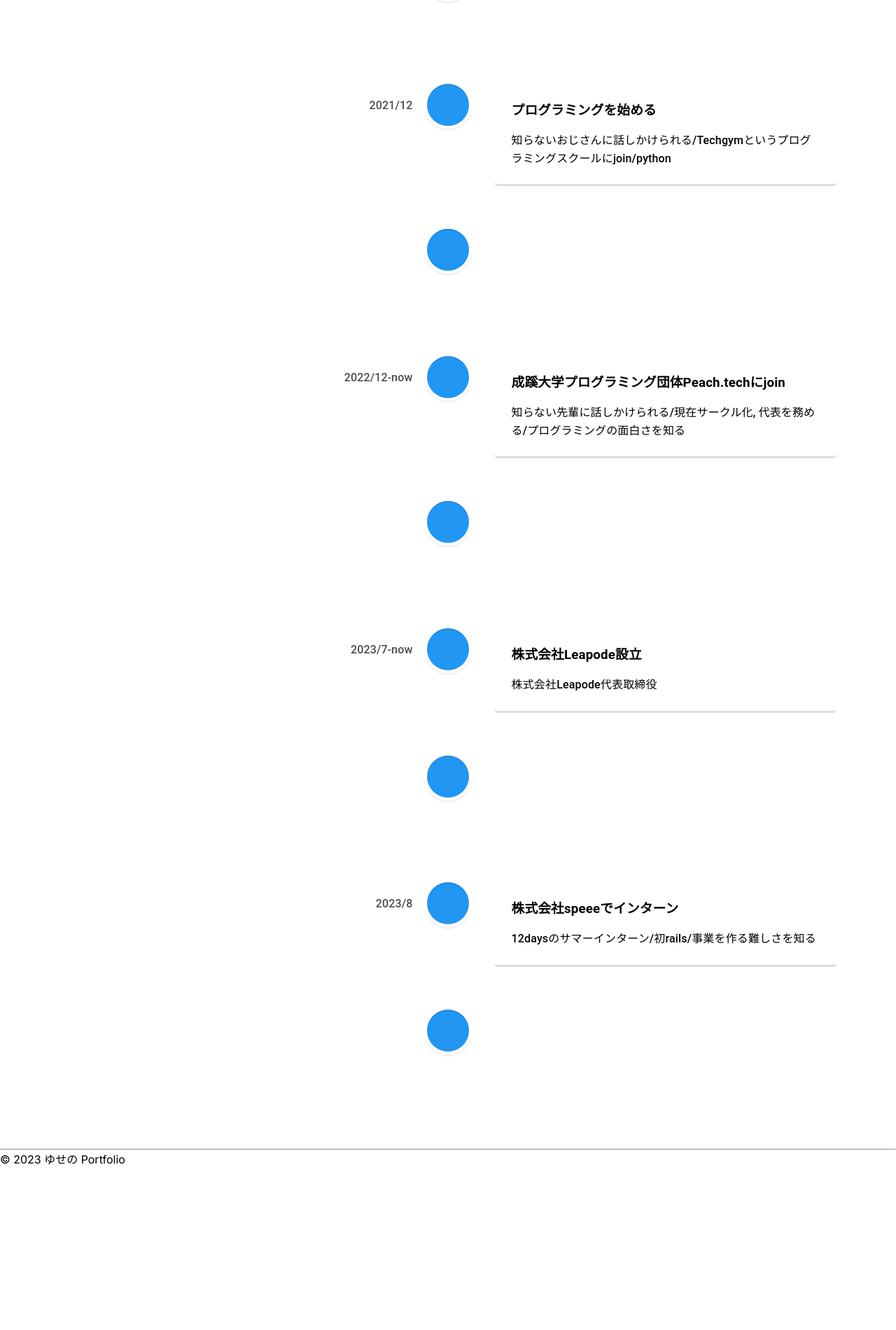
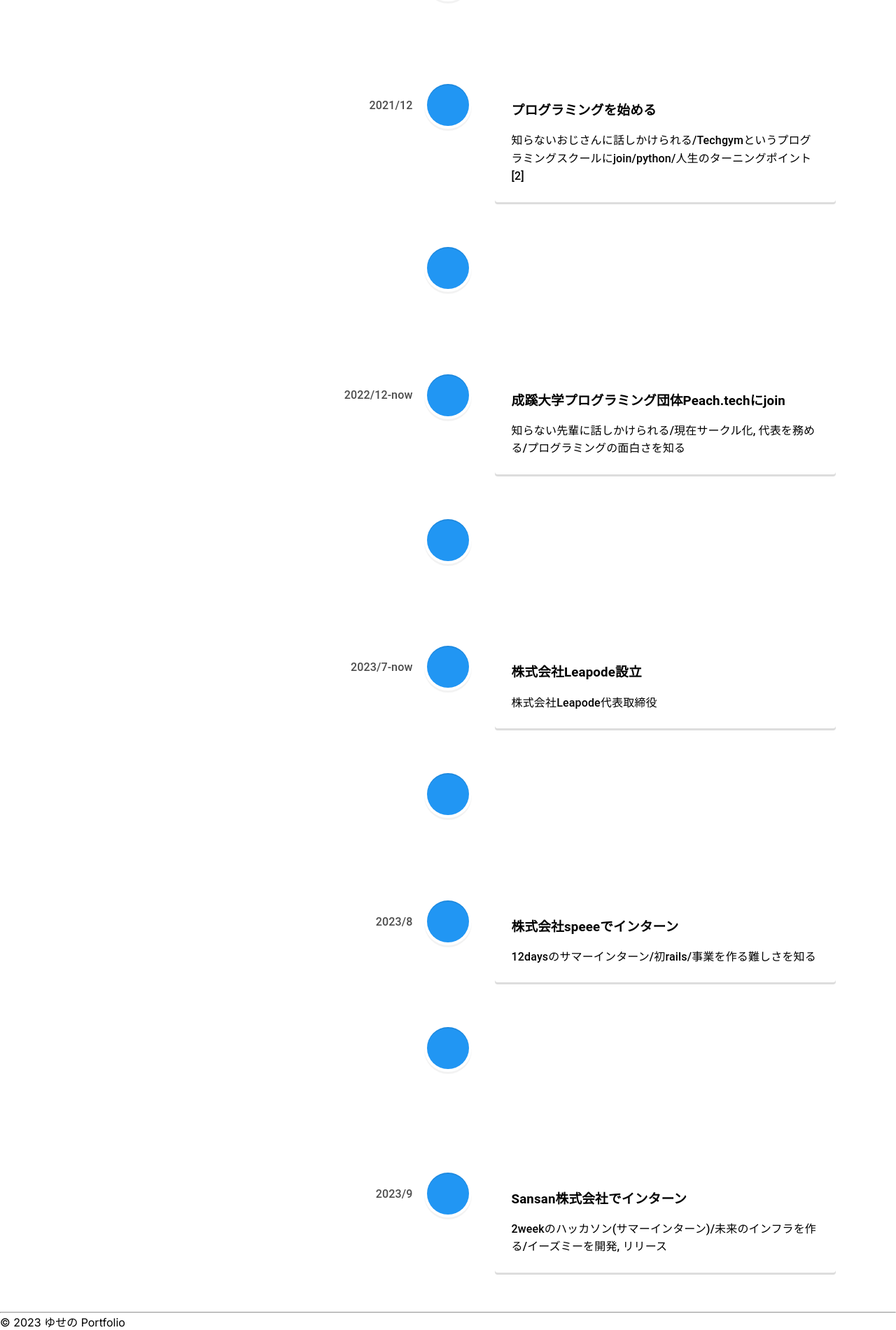
Before and after one commit to yusei53/yusei53-portfolio, a Next.js app: page / in a window 1280 px wide. Shown: the part 1440-3341 px from the top of the page at 70% size. Before the commit the page ends 3108 px from the top, so only its background shows below. Built offline with nearby package versions, Linux system fonts and the light colour scheme.

Commit message:
新しい情報を挿入

```diff
--- a/src/app/components/data/AboutList.ts
+++ b/src/app/components/data/AboutList.ts
@@ -31,7 +31,7 @@
     date: "2021/12",
     title: "プログラミングを始める",
     subtitle:
-      "知らないおじさんに話しかけられる/Techgymというプログラミングスクールにjoin/python",
+      "知らないおじさんに話しかけられる/Techgymというプログラミングスクールにjoin/python/人生のターニングポイント[2]",
   },
   {
     date: "2022/9-now",
@@ -65,9 +65,15 @@
     subtitle: "12daysのサマーインターン/初rails/事業を作る難しさを知る",
   },
   {
-    date: "2033/9",
+    date: "2023/8",
+    title: "株式会社マイベストでインターン",
+    subtitle: "3days/toCプロダクトの実務の設計を体験/常に意思決定に疑問を持つ",
+  },
+  {
+    date: "2023/9",
     title: "Sansan株式会社でインターン",
-    subtitle: "2weekのハッカソン(サマーインターン)/未来のインフラを作る",
+    subtitle:
+      "2weekのハッカソン(サマーインターン)/未来のインフラを作る/イーズミーを開発, リリース",
   },
 ];
 
```
